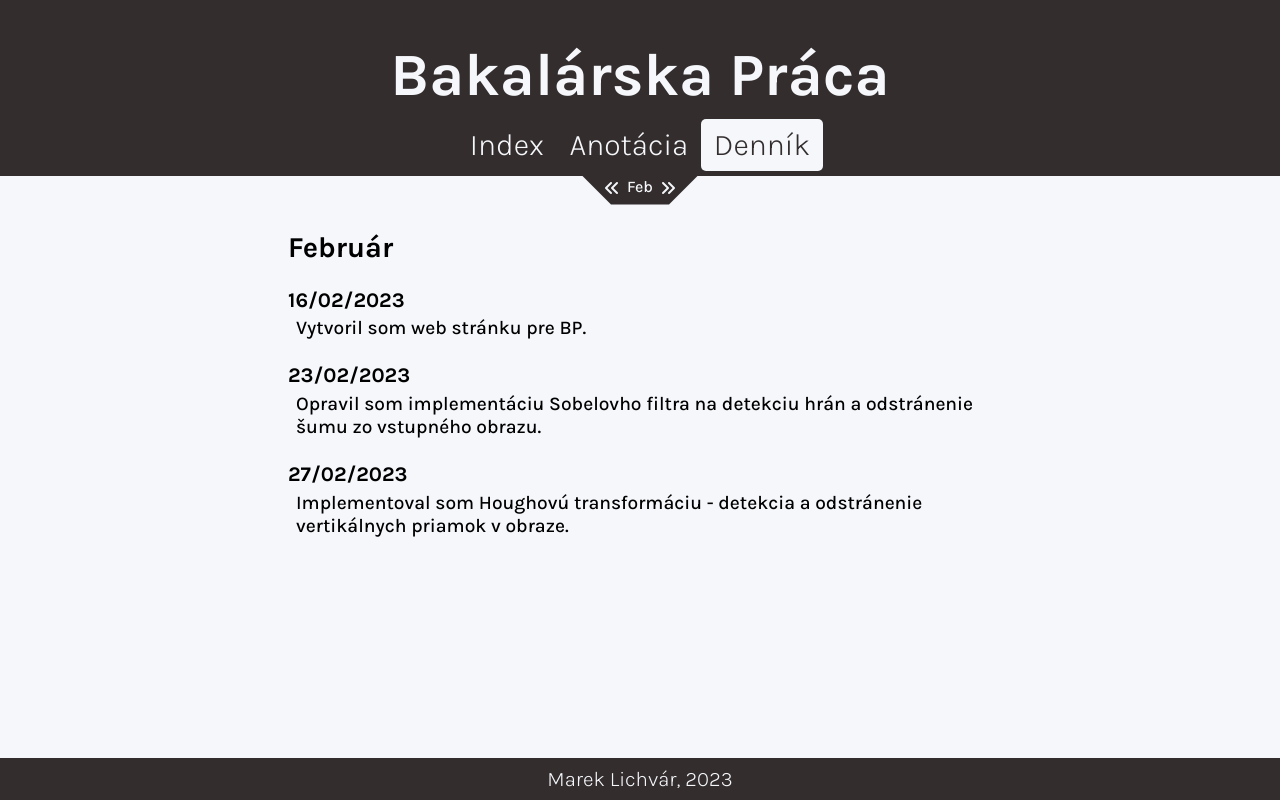
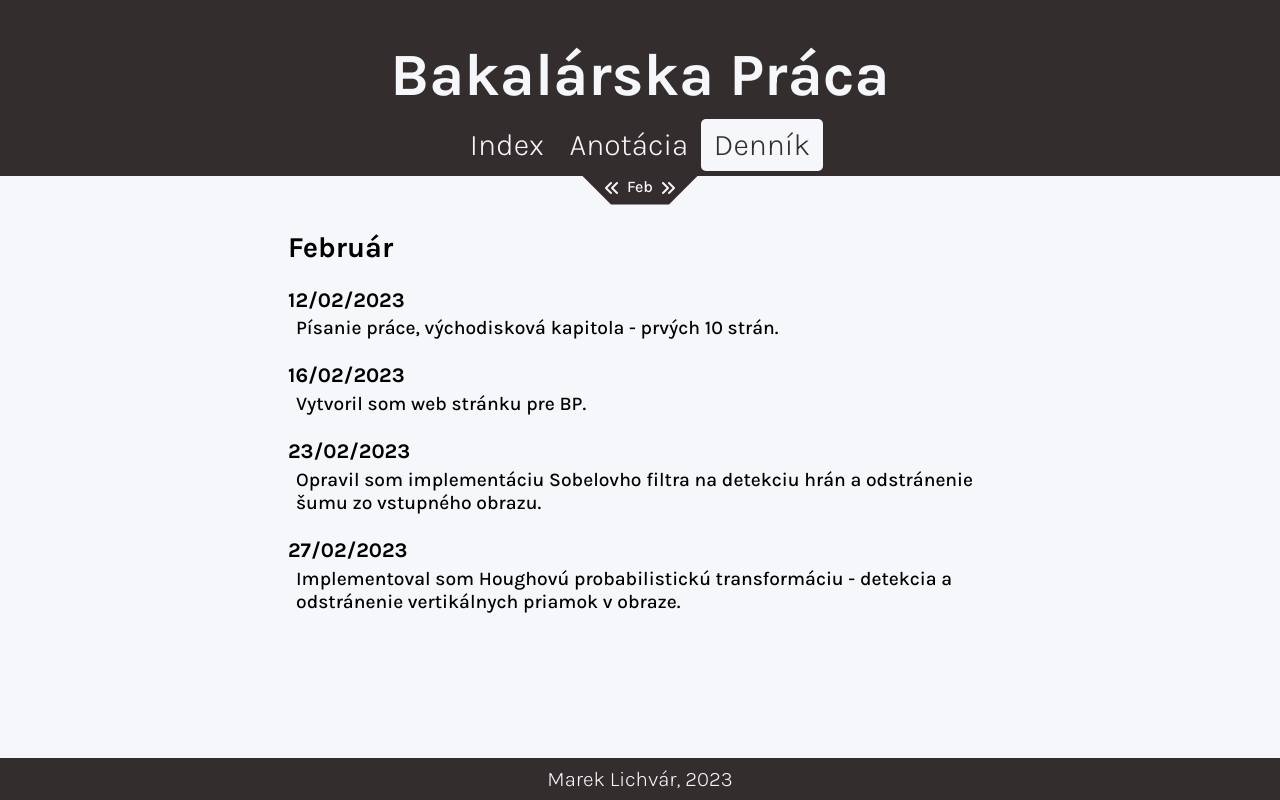
Before and after one commit to sinthoras50/bachelors_app, a React (Create React App) app: page /diary in a window 1280 px wide. Built offline with nearby package versions, Linux system fonts and the light colour scheme.

Commit message:
Updated diary data

```diff
--- a/src/components/diary/diary_data.js
+++ b/src/components/diary/diary_data.js
@@ -1,4 +1,10 @@
 const data = [
+
+  {
+    date: '12/02/2023',
+    message: 'Písanie práce, východisková kapitola - prvých 10 strán.'
+  },
+
   {
     date: '16/02/2023',
     message: 'Vytvoril som web stránku pre BP.'
@@ -11,7 +17,7 @@ const data = [
 
   {
     date: '27/02/2023',
-    message: 'Implementoval som Houghovú transformáciu - detekcia a odstránenie vertikálnych priamok v obraze.'
+    message: 'Implementoval som Houghovú probabilistickú transformáciu - detekcia a odstránenie vertikálnych priamok v obraze.'
   },
 ]
 
--- a/src/components/header/Header.js
+++ b/src/components/header/Header.js
@@ -1,6 +1,6 @@
 import styles from './Header.module.scss';
 import { NavLink, useLocation } from 'react-router-dom';
-import { AnimatePresence, motion } from 'framer-motion';
+import { motion } from 'framer-motion';
 
 export default function Header() {
 
```
